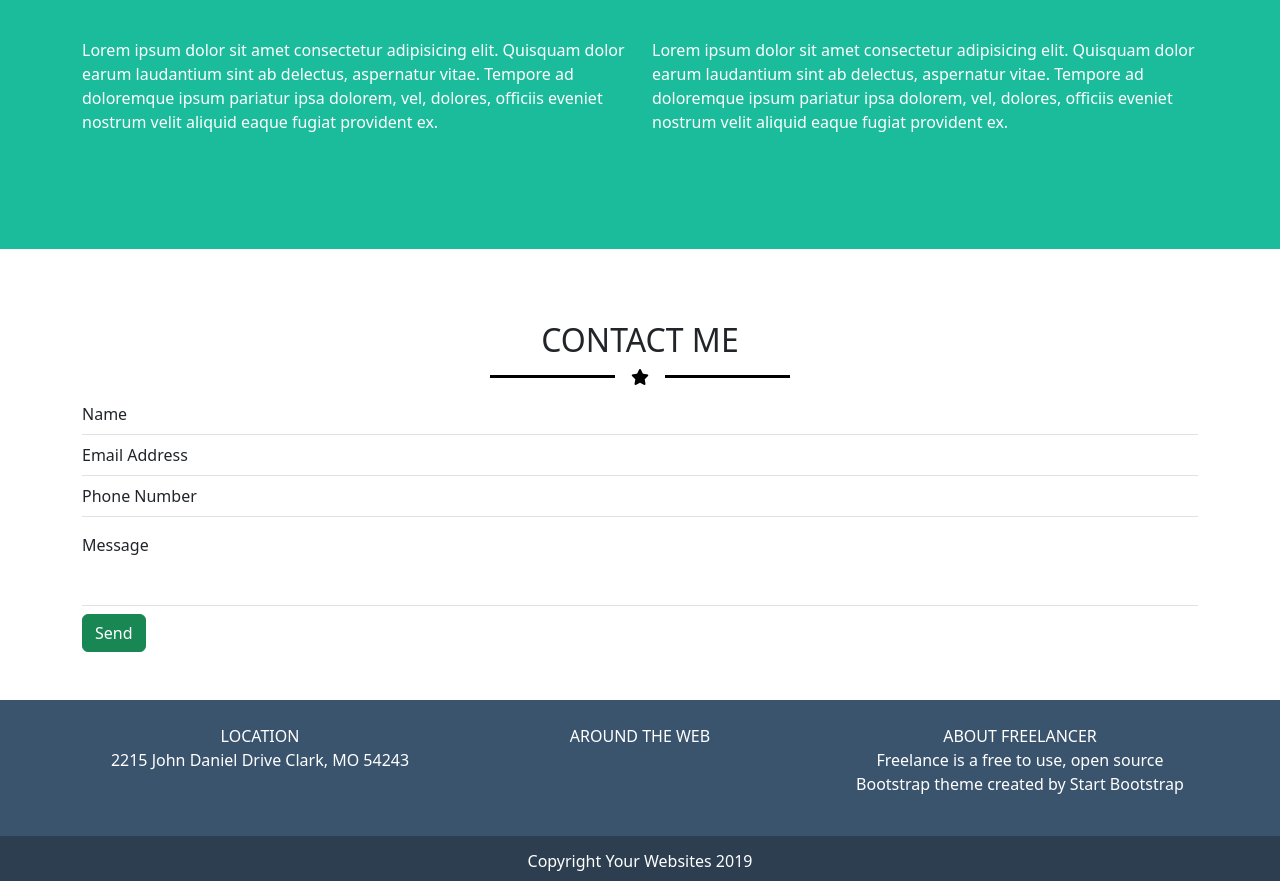
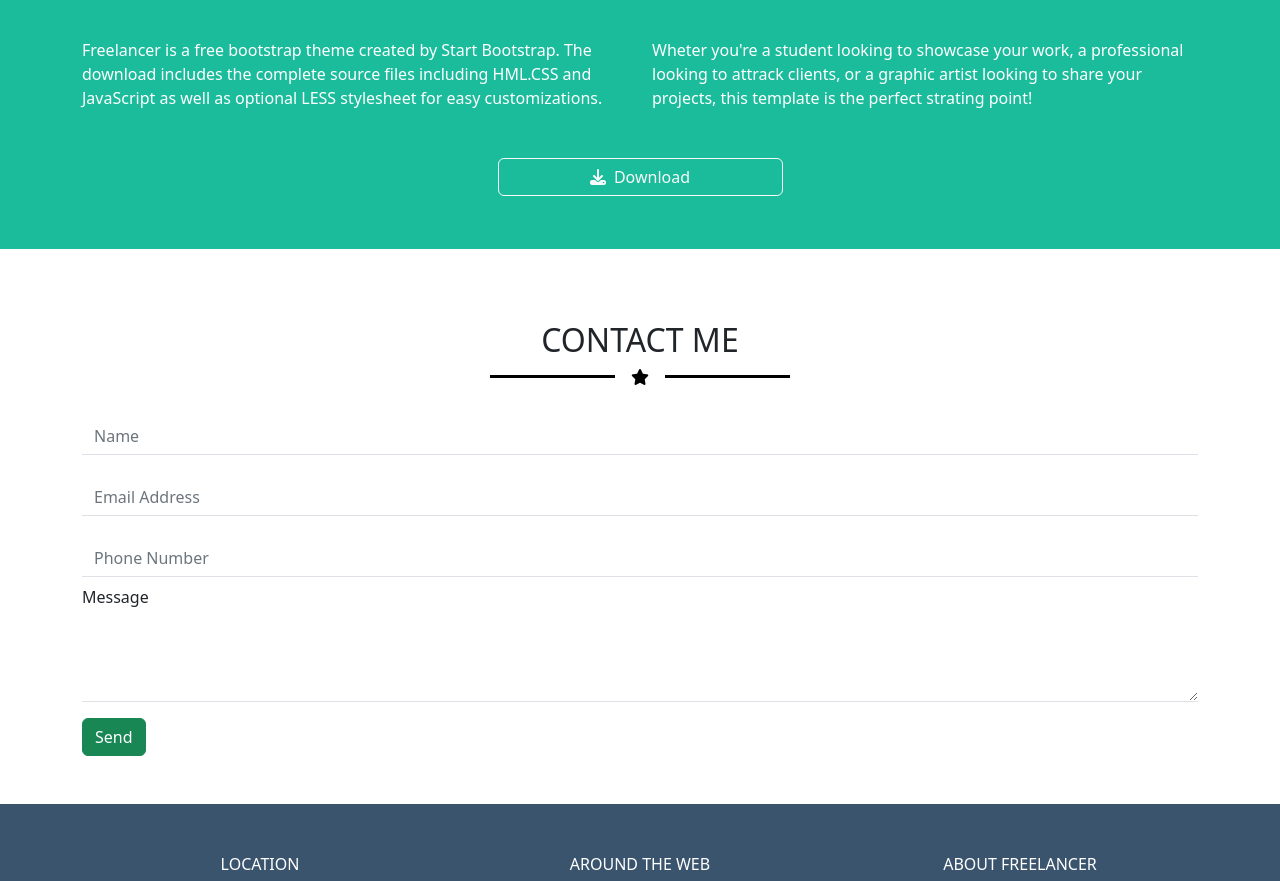
Before and after one commit to LeoneCarmelo/html-css-bootstrap-freelancer, a plain HTML site: page index.html in a window 1280 px wide. Shown: the part 1236-2117 px from the top of the page. Drawn offline with nearby package versions, Linux system fonts and the light colour scheme.

Commit message:
Fix Contact

```diff
--- a/assets/css/style.css
+++ b/assets/css/style.css
@@ -47,6 +47,13 @@ div > i {
 
 /* #endregion Banner */
 
+/* #region Contact */
+::placeholder {
+    color: black;
+    opacity: 1;
+}
+
+/* #endregion Contact */
 footer .top {
     background-color: var(--footer);
 }
@@ -54,3 +61,7 @@ footer .top {
 footer .bottom {
     background-color: var(--header);
 }
+
+p > span {
+    color: var(--section);
+}
--- a/index.html
+++ b/index.html
@@ -99,8 +99,10 @@
                         <i class="fa fa-star position-absolute text-white px-3 start-50 translate-middle-x bg_section" aria-hidden="true"></i>
                     </div>
                 </div>
-                <div class="col-12 col-sm-6 text-white mb-4">Lorem ipsum dolor sit amet consectetur adipisicing elit. Quisquam dolor earum laudantium sint ab delectus, aspernatur vitae. Tempore ad doloremque ipsum pariatur ipsa dolorem, vel, dolores, officiis eveniet nostrum velit aliquid eaque fugiat provident ex.</div>
-                <div class="col-12 col-sm-6 text-white mb-4">Lorem ipsum dolor sit amet consectetur adipisicing elit. Quisquam dolor earum laudantium sint ab delectus, aspernatur vitae. Tempore ad doloremque ipsum pariatur ipsa dolorem, vel, dolores, officiis eveniet nostrum velit aliquid eaque fugiat provident ex.</div>
+                <div class="col-12 col-sm-6 text-white mb-4">Freelancer is a free bootstrap theme created by Start Bootstrap. The download includes the complete source files including HML.CSS and JavaScript as well as optional LESS stylesheet for easy customizations.</div>
+                <div class="col-12 col-sm-6 text-white mb-4">Wheter you're a student looking to showcase your work, a professional looking to attrack clients, or a graphic artist looking to share your projects, this template is the perfect strating point!</div>
+                <button type="button" class="btn btn-outline-light my-4 w-25 mx-auto "><i class="fa-solid fa-download me-2 "></i>Download</button>
+
             </div>
         </div>
     </section>
@@ -116,16 +118,22 @@
                     </div>
                 </div>
                 <div class="col-12">
-                    <span class="d-block border-bottom py-2">Name</span>
-                </div>
-                <div class="col-12">
-                    <span class="d-block border-bottom py-2">Email Address</span>
-                </div>
-                <div class="col-12">
-                    <span class="d-block border-bottom py-2">Phone Number</span>
-                </div>
-                <div class="col-12">
-                    <span class="d-block pt-3 pb-5 border-bottom">Message</span>
+                    <div class="">
+                        <label for="exampleFormControlInput1" class="form-label"></label>
+                        <input type="email" class="form-control border-0 border-bottom rounded-0" id="exampleFormControlInput1" placeholder="Name">
+                    </div>
+                    <div class="">
+                        <label for="exampleFormControlInput1" class="form-label"></label>
+                        <input type="email" class="form-control border-0 border-bottom rounded-0 " id="exampleFormControlInput1" placeholder="Email Address">
+                    </div>
+                    <div class="">
+                        <label for="exampleFormControlInput1" class="form-label"></label>
+                        <input type="email" class="form-control border-0 border-bottom rounded-0 " id="exampleFormControlInput1" placeholder="Phone Number">
+                    </div>
+                    <div class="my-2">
+                        <label for="exampleFormControlTextarea1" class="form-label ">Message</label>
+                        <textarea class="form-control border-0 border-bottom rounded-0" id="exampleFormControlTextarea1" rows="3"></textarea>
+                    </div>
                 </div>
                 <div class="col-12"><button class="btn btn-success mt-2">Send</button></div>
             </div>
@@ -134,7 +142,7 @@
 
     <!-- Footer -->
     <footer>
-        <div class="top py-4">
+        <div class="top py-5">
             <div class="container">
                 <div class="row">
                     <div class="col-12 col-sm-4 text-white text-center">
@@ -143,16 +151,22 @@
                     </div>
                     <div class="col-12 col-sm-4 text-white text-center">
                         <span>AROUND THE WEB</span>
+                        <div class="cont_icon d-flex justify-content-center py-3">
+                            <span class="p-3 border border-white rounded-circle mx-2"><i class="fa-brands fa-facebook-f"></i></span>
+                            <span class="p-3 border border-white rounded-circle mx-2"><i class="fa-brands fa-google-plus-g"></i></span>
+                            <span class="p-3 border border-white rounded-circle mx-2"><i class="fa-brands fa-twitter"></i></span>
+                            <span class="p-3 border border-white rounded-circle mx-2"><i class="fa-brands fa-linkedin-in"></i></span>
+                        </div>
                     </div>
                     <div class="col-12 col-sm-4 text-white text-center">
                         <span>ABOUT FREELANCER</span>
-                        <p>Freelance is a free to use, open source Bootstrap theme created by <span>Start Bootstrap</span></p>
+                        <p>Freelance is a free to use, open source Bootstrap theme created by <span>Start Bootstrap</span>.</p>
                     </div>
                 </div>
             </div>
         </div>
         <div class="bottom text-center text-white py-3">
-            <h6 class="fs-6">Copyright Your Websites 2019</h6>
+            <h6 class="fs-6">Copyright &copy Your Websites 2019</h6>
         </div>
     </footer>
     <script src="https://cdn.jsdelivr.net/npm/bootstrap@5.2.3/dist/js/bootstrap.bundle.min.js"></script>
```
